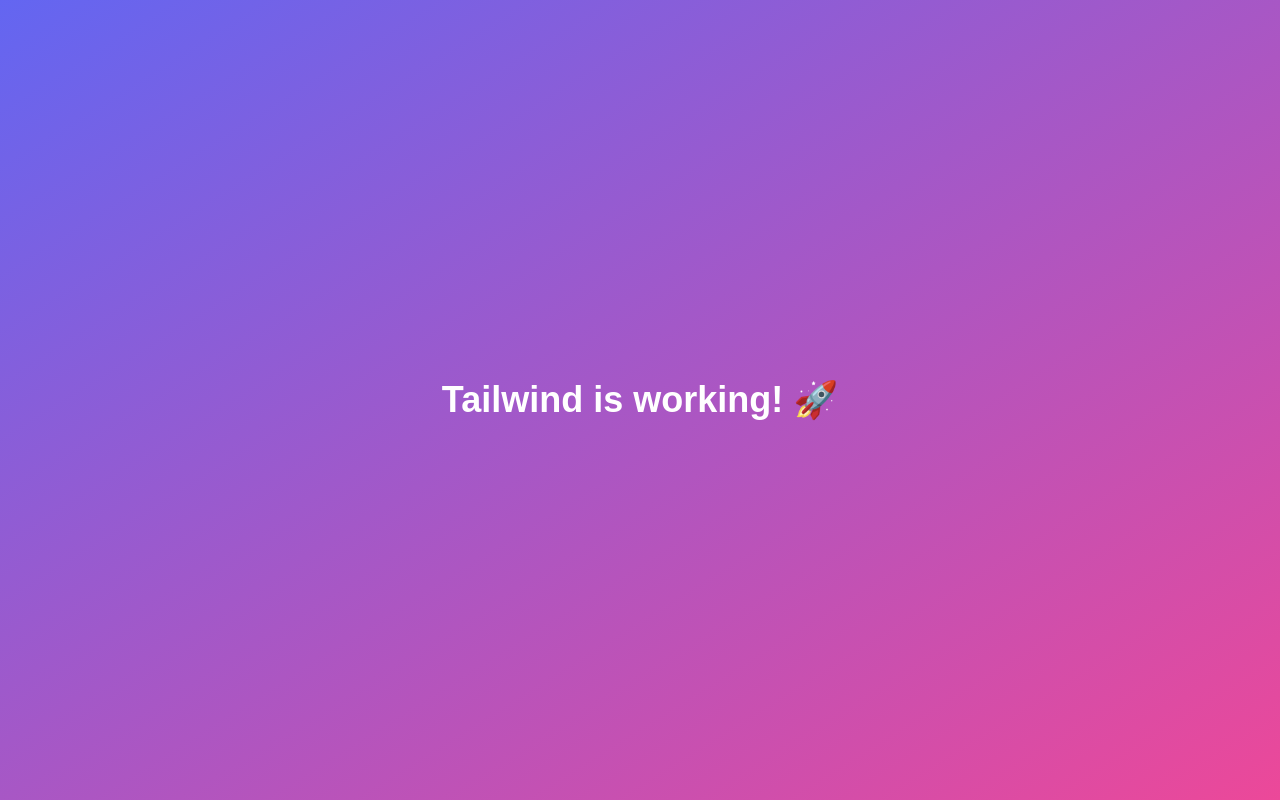
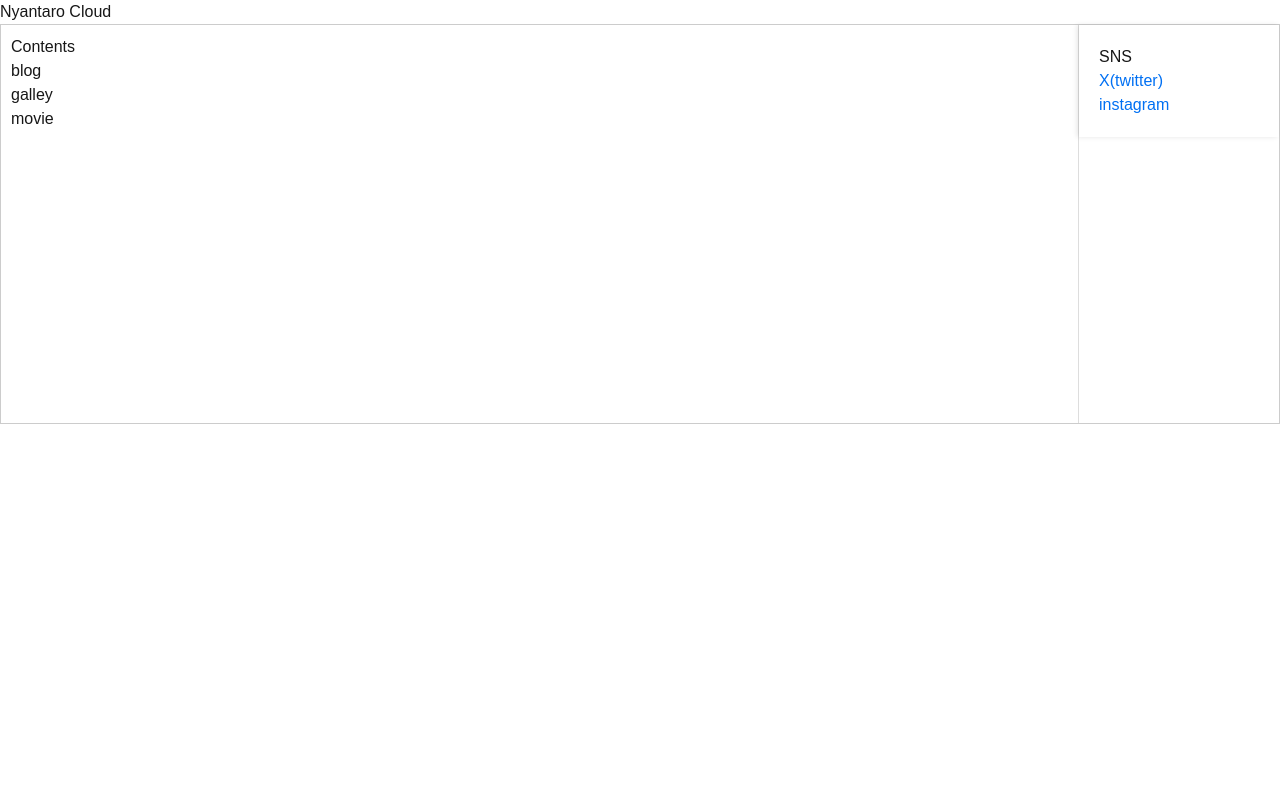
Before and after one commit to RyuNyan-Taro/nyantaro_cloud_web, a Next.js app: page / in a window 1280 px wide. Built offline with nearby package versions, Linux system fonts and the light colour scheme.

Commit message:
revert to check tailwindcss

```diff
--- a/src/app/page.tsx
+++ b/src/app/page.tsx
@@ -2,51 +2,44 @@
 
 export default function Home() {
   return (
-    <main className="flex min-h-screen items-center justify-center bg-gradient-to-br from-indigo-500 to-pink-500 text-white">
-      <h1 className="text-4xl font-bold">Tailwind is working! 🚀</h1>
-    </main>
-  )
+    <div>
+      <h1>
+        Nyantaro Cloud
+      </h1>
+      <div className="container">
+        <div className="left-scroll">
+          <h2>
+            Contents
+          </h2>
+          <p>
+            blog<br />
+            galley<br />
+            movie
+          </p>
+        </div>
+        <div className="right-fixed">
+          <h2>
+            SNS
+          </h2>
+          <p>
+            <a
+              href="https://x.com/Nyantar83781816"
+              target="_blank"
+              rel="noopener noreferrer"
+              className="link"
+            >
+              X(twitter)</a><br />
+            <a
+              href="https://www.instagram.com/nyantarotaro/"
+              target="_blank"
+              rel="noopener noreferrer"
+              className="link"
+            >
+              instagram
+            </a>
+          </p>
+        </div>
+      </div>
+    </div>
+  );
 }
-// export default function Home() {
-//   return (
-//     <div>
-//       <h1>
-//         Nyantaro Cloud
-//       </h1>
-//       <div className="container">
-//         <div className="left-scroll">
-//           <h2>
-//             Contents
-//           </h2>
-//           <p>
-//             blog<br />
-//             galley<br />
-//             movie
-//           </p>
-//         </div>
-//         <div className="right-fixed">
-//           <h2>
-//             SNS
-//           </h2>
-//           <p>
-//             <a
-//               href="https://x.com/Nyantar83781816"
-//               target="_blank"
-//               rel="noopener noreferrer"
-//               className="link"
-//             >
-//               X(twitter)</a><br />
-//             <a
-//               href="https://www.instagram.com/nyantarotaro/"
-//               target="_blank"
-//               rel="noopener noreferrer"
-//               className="link"
-//             >
-//               instagram
-//             </a>
-//           </p>
-//         </div>
-//       </div>
-//     </div>
-//   );
-// }
```
